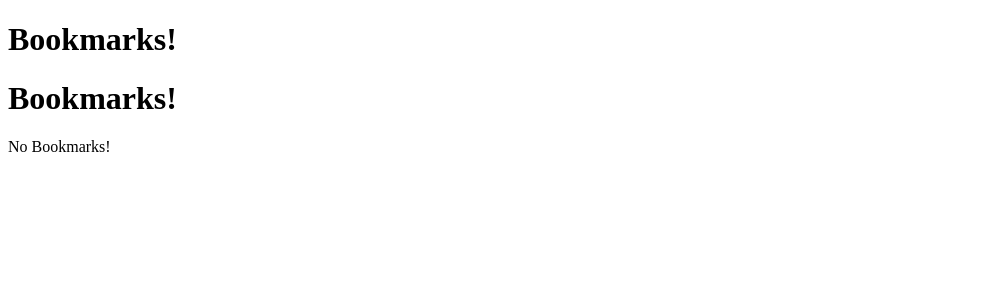
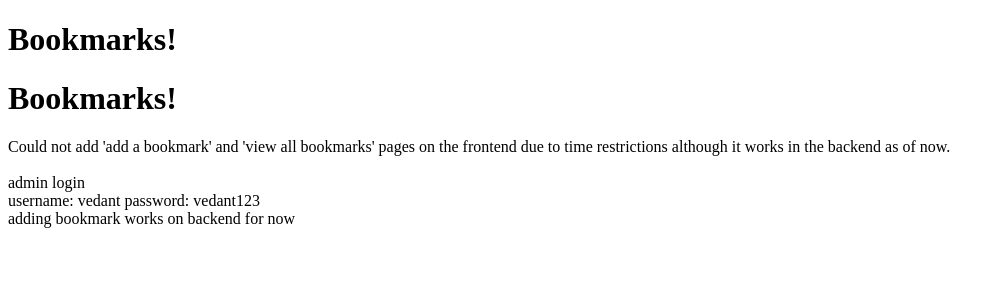
Before and after one commit to vedantcoder/bookmark, a Django app: page / in a window 1280 px wide. Shown: the part 44-344 px from the top of the page, without its empty margins (0-1005 px from the left). Run offline with Django 5.2, Linux system fonts and the light colour scheme; a user stored in the database is signed in; parts of the project's set-up code (start-up, migrations or seed data) failed here and were passed over; some libraries are stand-ins or nearby versions.

Commit message:
Update home.html

```diff
--- a/bookmarks/templates/layouts/home.html
+++ b/bookmarks/templates/layouts/home.html
@@ -8,7 +8,13 @@
     {%if user.id == bookmark.user.id %}
     <a>{{bookmark.title}}</a>
     {% else %}
-    <a>No Bookmarks!</a>
+    <a>Could not add 'add a bookmark' and 'view all bookmarks' pages on the frontend due to time restrictions
+        although it works in the backend as of now.
+    </a><br><br>
+    <a> admin login</a><br>
+    <a>username: vedant</a>
+    <a>password: vedant123</a><br>
+    <a>adding bookmark works on backend for now</a>
     {%endif%}
 {% endif %}
 
```
